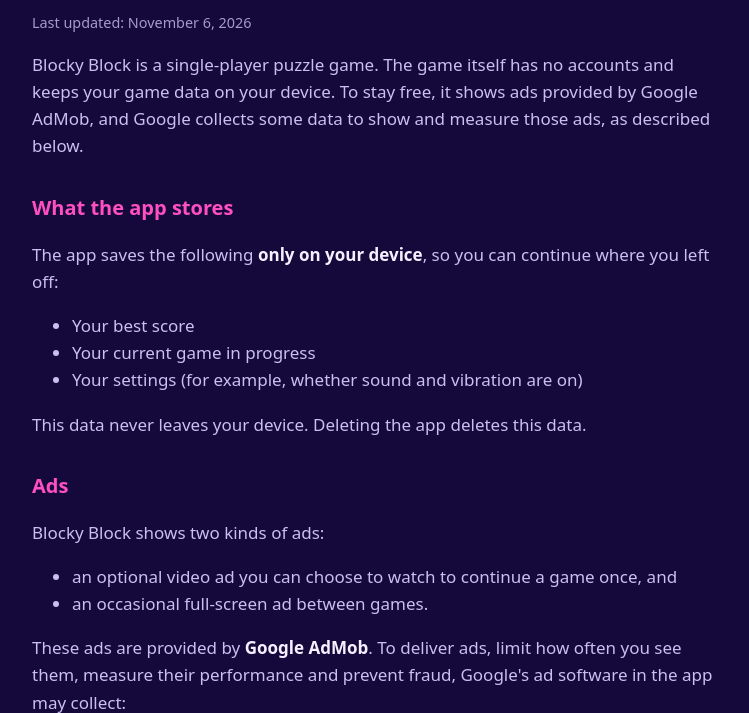
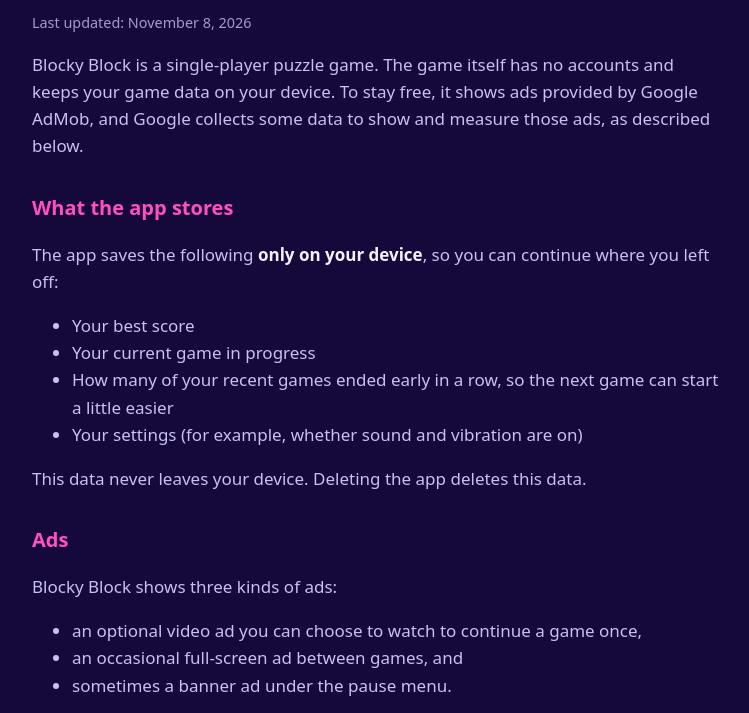
Before and after one commit to blockyblockapp/blockyblockapp.github.io, a plain HTML site: page privacy.html in a window 1280 px wide. Shown: the part 82-795 px from the top of the page, without its empty margins (264-1013 px from the left). Drawn offline with Linux system fonts and the light colour scheme.

Commit message:
Revise privacy policy details and ad types
Updated the last updated date and added new information about ads.

```diff
--- a/privacy.html
+++ b/privacy.html
@@ -9,7 +9,7 @@
 <body>
   <main>
     <h1>Blocky Block Privacy Policy</h1>
-    <p class="muted">Last updated: November 6, 2026</p>
+    <p class="muted">Last updated: November 8, 2026</p>
 
     <p>Blocky Block is a single-player puzzle game. The game itself has no accounts and keeps your game data on your device. To stay free, it shows ads provided by Google AdMob, and Google collects some data to show and measure those ads, as described below.</p>
 
@@ -18,16 +18,19 @@
     <ul>
       <li>Your best score</li>
       <li>Your current game in progress</li>
+      <li>How many of your recent games ended early in a row, so the next game can start a little easier</li>
       <li>Your settings (for example, whether sound and vibration are on)</li>
     </ul>
     <p>This data never leaves your device. Deleting the app deletes this data.</p>
 
     <h2>Ads</h2>
-    <p>Blocky Block shows two kinds of ads:</p>
+    <p>Blocky Block shows three kinds of ads:</p>
     <ul>
-      <li>an optional video ad you can choose to watch to continue a game once, and</li>
-      <li>an occasional full-screen ad between games.</li>
+      <li>an optional video ad you can choose to watch to continue a game once,</li>
+      <li>an occasional full-screen ad between games, and</li>
+      <li>sometimes a banner ad under the pause menu.</li>
     </ul>
+    <p>To report an ad that seems inappropriate, tap <strong>Report an ad</strong> in the pause menu or email the address below.</p>
     <p>These ads are provided by <strong>Google AdMob</strong>. To deliver ads, limit how often you see them, measure their performance and prevent fraud, Google's ad software in the app may collect:</p>
     <ul>
       <li>device identifiers, including Apple's advertising identifier (IDFA) <strong>only if you allow tracking</strong> when asked</li>
```
